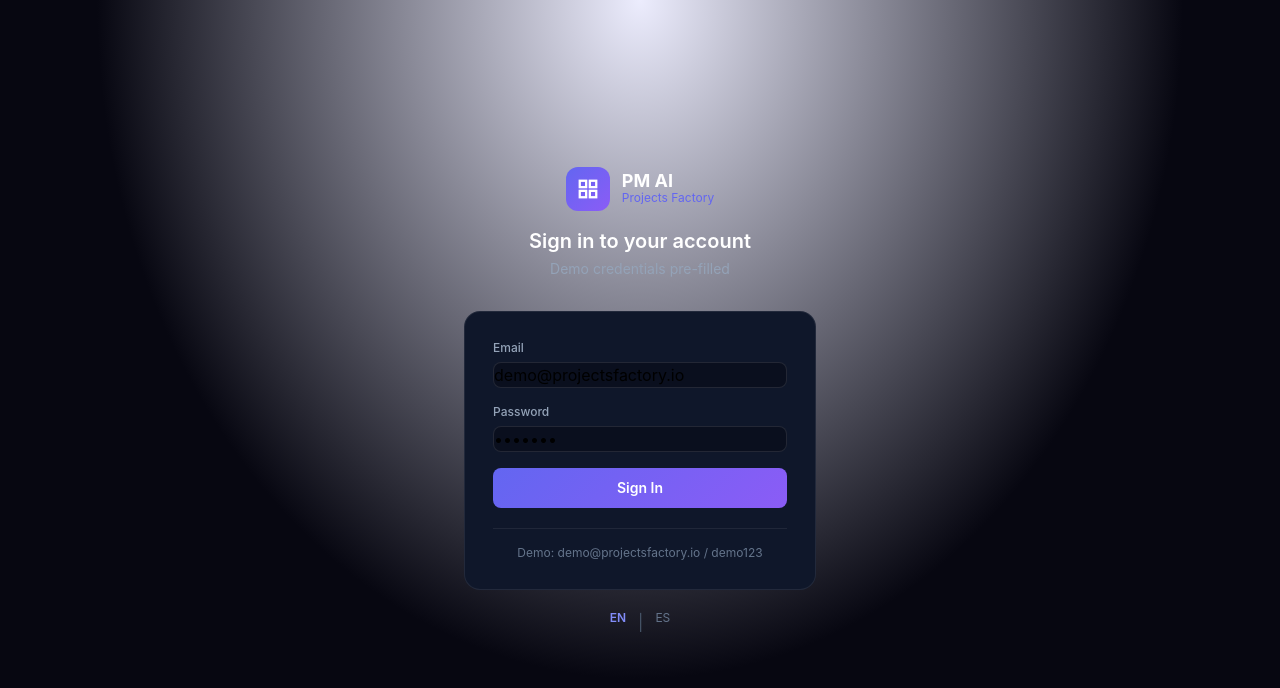
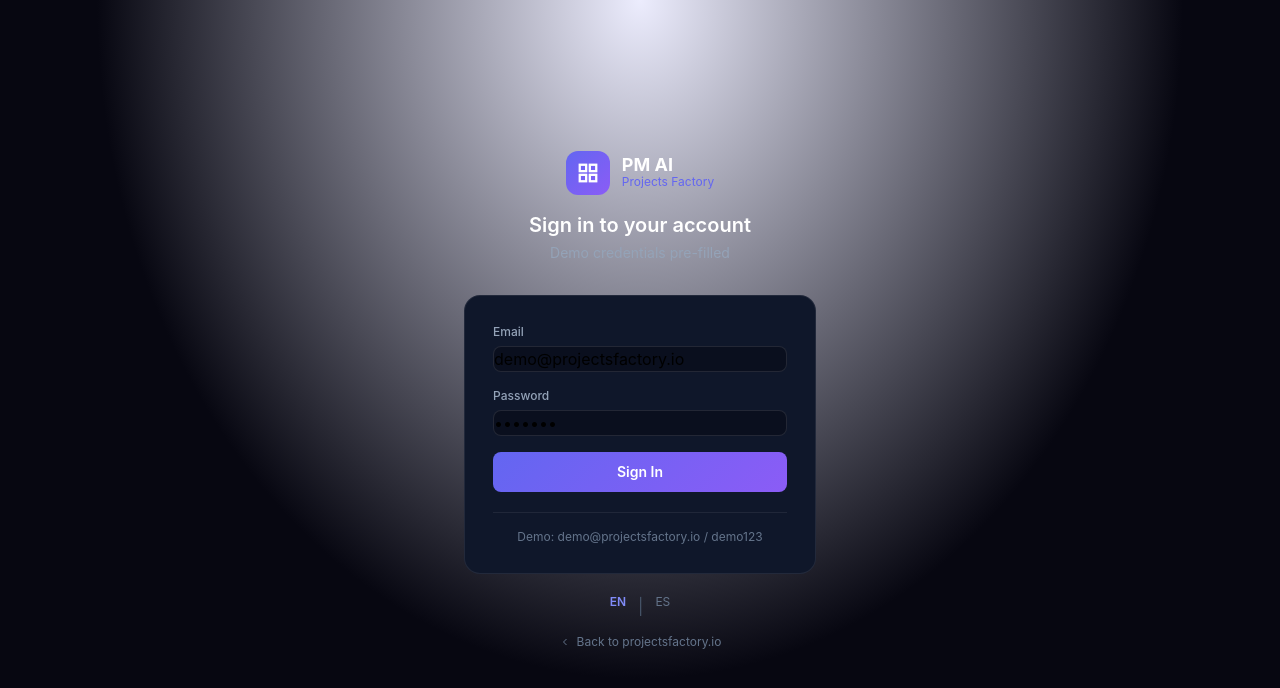
Before and after one commit to AlfonsoGordillo/pf-pm, a FastAPI app: page /login in a window 1280 px wide. Shown: the top 688 px of the page. Run offline with FastAPI, Linux system fonts and the light colour scheme; some libraries are stand-ins or nearby versions.

Commit message:
feat: add back to projectsfactory.io link on login page
Co-Authored-By: Claude Sonnet 4.6 <noreply@anthropic.com>

```diff
--- a/templates/login.html
+++ b/templates/login.html
@@ -32,5 +32,12 @@
     <span class="text-slate-600">|</span>
     <a href="/lang/es" class="text-xs {% if lang=='es' %}text-indigo-400 font-semibold{% else %}text-slate-500 hover:text-slate-300{% endif %}">ES</a>
   </div>
+  <div class="flex justify-center mt-4">
+    <a href="https://projectsfactory.io"
+       class="flex items-center gap-1.5 text-xs text-slate-500 hover:text-slate-300 transition-colors">
+      <svg width="12" height="12" viewBox="0 0 24 24" fill="none" stroke="currentColor" stroke-width="2"><polyline points="15 18 9 12 15 6"/></svg>
+      Back to projectsfactory.io
+    </a>
+  </div>
 </div>
 </body></html>
```
